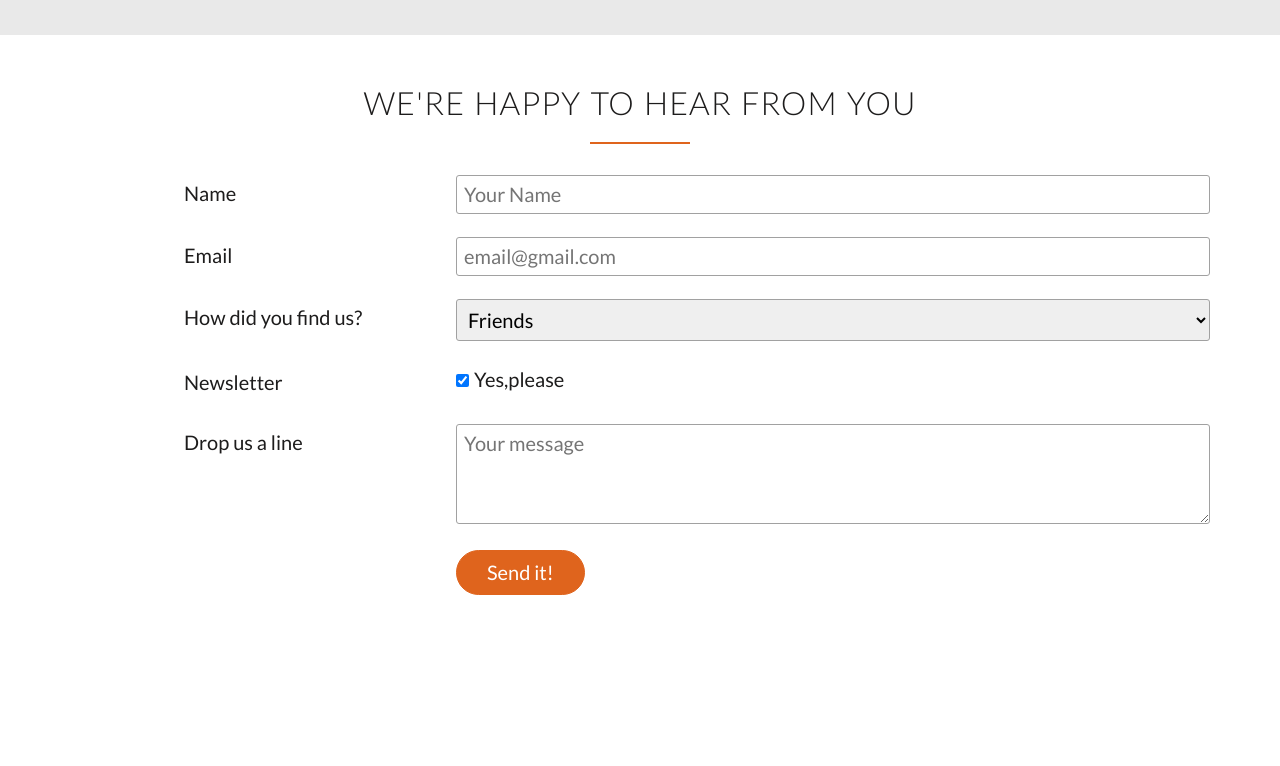
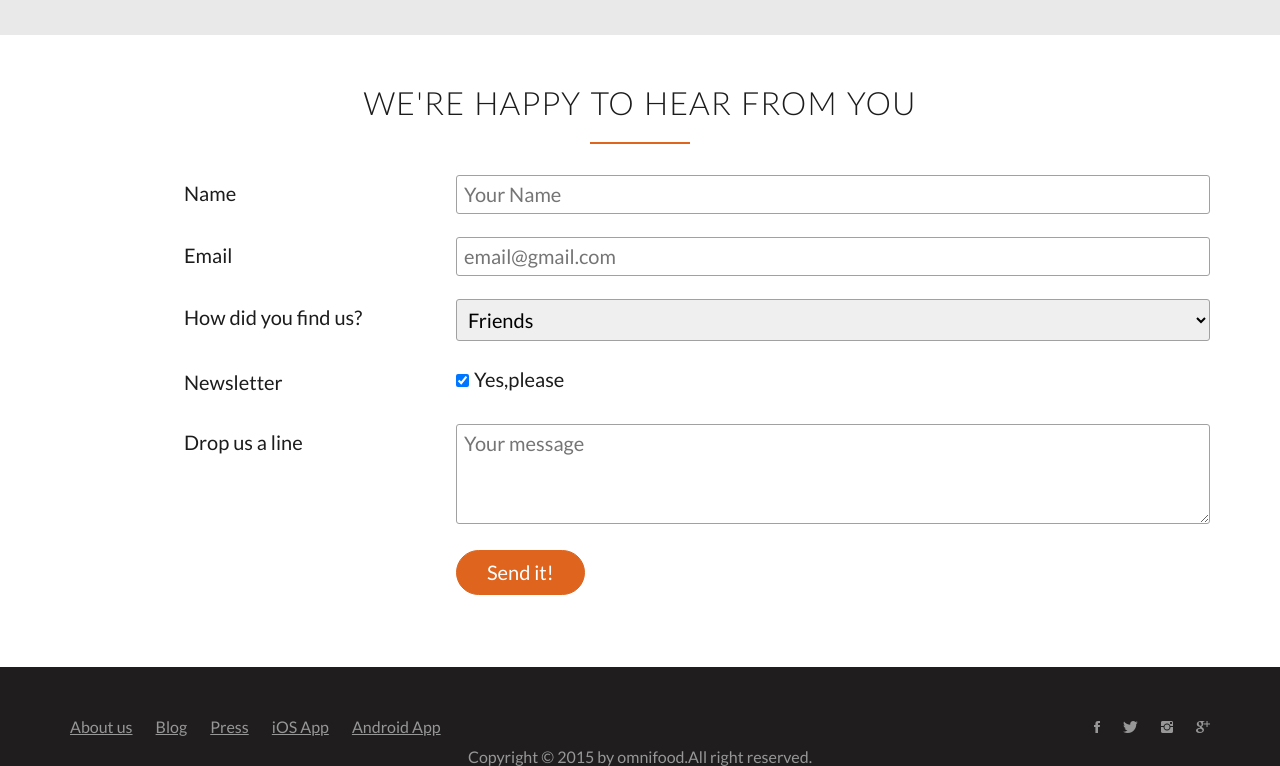
Before and after one commit to Pawasthi0512/Omnifood, a plain HTML site: page index.html in a window 1280 px wide. Shown: the part 4090-4856 px from the top of the page. Before the commit the page ends 4757 px from the top, so only its background shows below. Drawn offline with Linux system fonts and the light colour scheme; files whose address does not match are found by name.

Commit message:
We have completed footer ection

```diff
--- a/index.html
+++ b/index.html
@@ -388,10 +388,31 @@ Best food delivery service in the Bay Area. Keep up the great work!
             </div>
         </section>
 
+        <footer>
+            <div class="row">
+                <div class="col span-1-of-2">
+                    <ul class="footer-nav">
+                        <li><a href="#">About us</a></li>
+                        <li><a href="#">Blog</a></li>
+                        <li><a href="#">Press</a></li>
+                        <li><a href="#">iOS App</a></li>
+                        <li><a href="#">Android App</a></li>
+                    </ul>
+                </div>
+                <div class="col span-1-of-2">
+                    <ul class="social-links">
+                        <li><a href="#"><i class="ion-social-facebook"></i></a></li>
+                        <li><a href="#"><i class="ion-social-twitter"></i></a></li>
+                        <li><a href="#"><i class="ion-social-instagram"></i></a></li>
+                        <li><a href="#"><i class="ion-social-googleplus"></i></a></li>
+                    </ul>
+                </div>
+            </div>
+            <div class="row">
+                <p>
+                    Copyright &copy; 2015 by omnifood.All right reserved.
+                </p>
+            </div>
+        </footer>
     </body>
 </html>
-
-
-<!--
-
--->
--- a/resources/css/style.css
+++ b/resources/css/style.css
@@ -404,6 +404,7 @@ textarea{
 textarea{
     height: 100px;
 }
+/* This is other way of calling a class */
 input[type=checkbox]{
     margin: 10px 5px 10px 0px;
 }
@@ -413,3 +414,63 @@ input[type=checkbox]{
     padding-top: 7px;
     padding-bottom: 7px;
 }
+
+/* This section is for footer */
+footer{
+    background-color: rgb(31, 29, 29);
+    padding-top: 40px;
+    font-size: 80%;
+}
+.footer-nav{
+    list-style: none;
+    float: left;
+}
+.social-links{
+    list-style: none;
+    float: right;
+    font-size: 100%;
+}
+.footer-nav li,
+.social-links li{
+    display: inline-block;
+    margin-right: 20px;
+}
+.social-links li:last-child{
+    margin-right: 0px;
+}
+.footer-nav a:link,
+.footer-nav a:visited,
+.social-links a:link,
+.social-links a:visited{
+    color: rgb(151, 151, 151) ;
+    transition: color 0.5s;
+}
+.footer-nav a:hover,
+.footer-nav a:active{
+    color: rgb(231, 230, 230) ;
+    font-size: 90%;
+}
+.ion-social-facebook:hover,
+.ion-social-facebook:active{
+    color: #3b5998;
+    font-size: 110%;
+}
+.ion-social-twitter:hover,
+.ion-social-twitter:active{
+    color: #00aced;
+    font-size: 110%;
+}
+.ion-social-googleplus:hover,
+.ion-social-googleplus:hover{
+    color: #dd4b39;
+    font-size: 110%;
+}
+.ion-social-instagram:hover,
+.ion-social-instagram:active{
+    color: #517fa4;
+    font-size: 110%;
+}
+footer p{
+    text-align: center;
+    color: rgb(151, 151, 151);
+}
```
